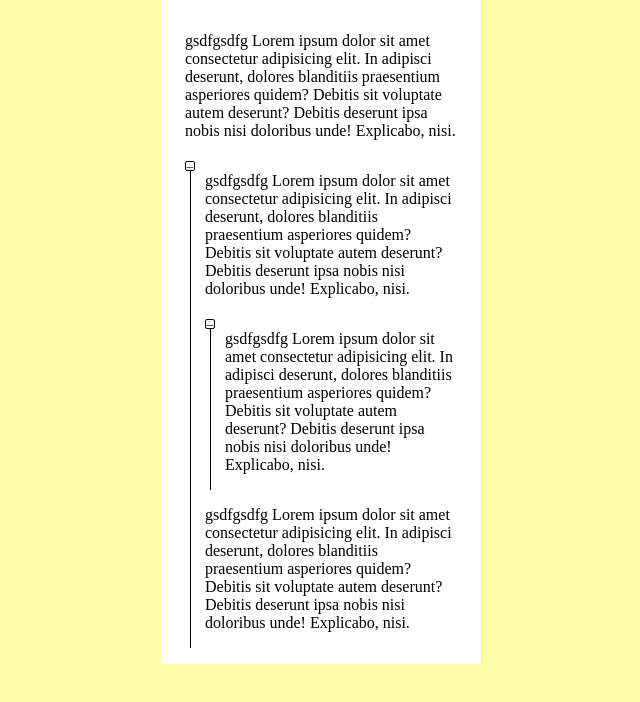
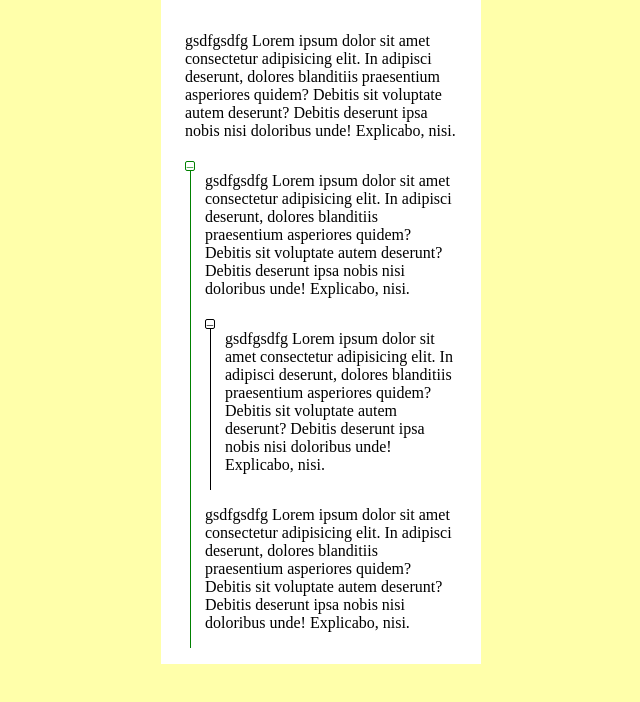
Before and after one commit to fluke8/comment-branches, a plain HTML site: page index2.html in a window 1280 px wide. In both pictures the pointer is over the element 509 px from the left and 166 px from the top of the page. Shown: the whole page, without its empty margins (319-959 px from the left). Drawn offline with Linux system fonts and the light colour scheme.

Commit message:
окраска при наведении на кнопку

```diff
--- a/index2.html
+++ b/index2.html
@@ -101,6 +101,22 @@
             margin-right: 5px;
         }
 
+        .buttonToHide:hover .square, .buttonToDisplay:hover .square{
+            transition: ease 0.2s;
+            border: green solid 1px;
+            color: green;
+        }
+
+        .buttonToDisplay:hover{
+            transition: ease 0.2s;
+            color: green;
+        }
+
+        .buttonToHide:hover::after{
+            transition: ease 0.5s;
+            background-color: green;
+        }
+
         .dn {
             display: none;
         }
```
